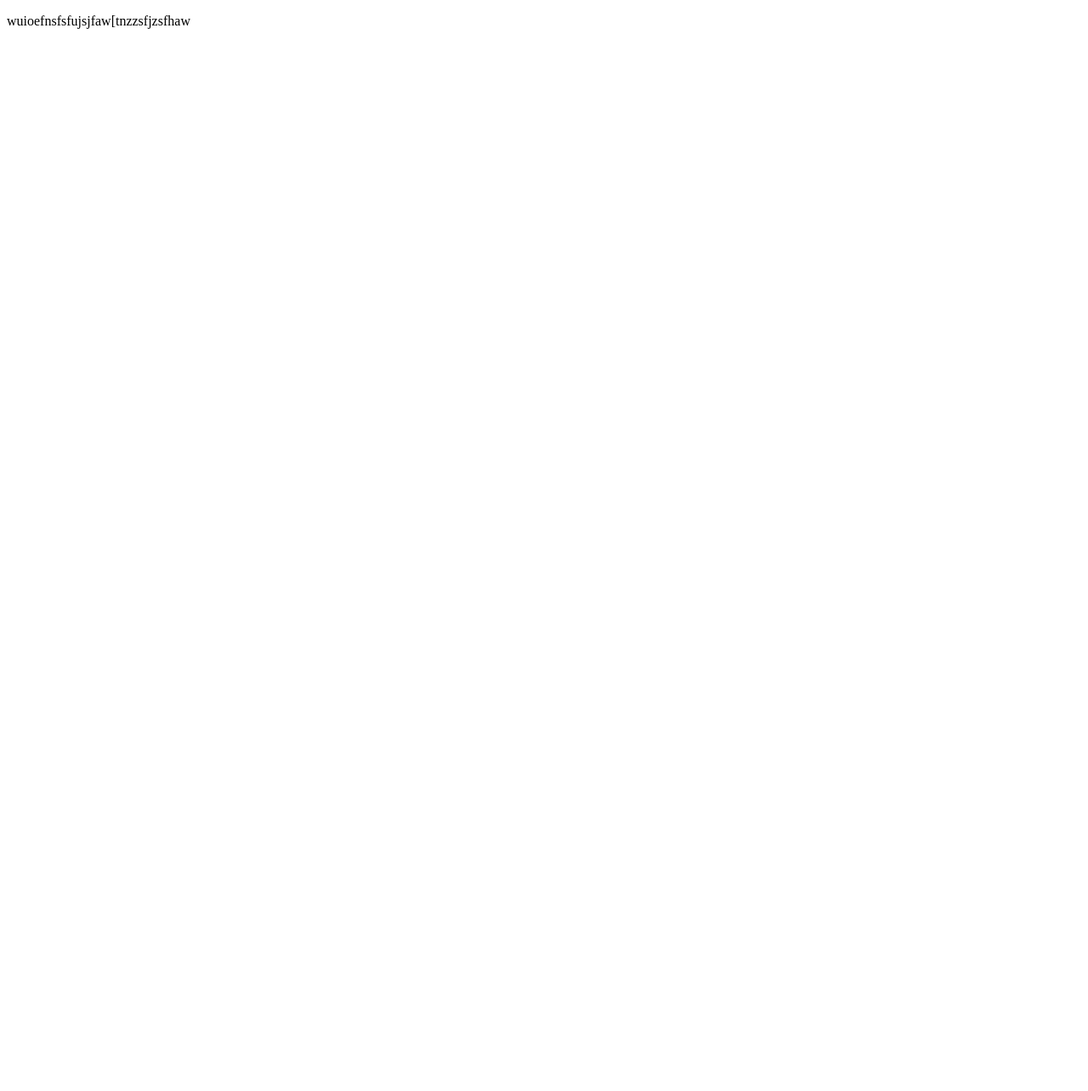
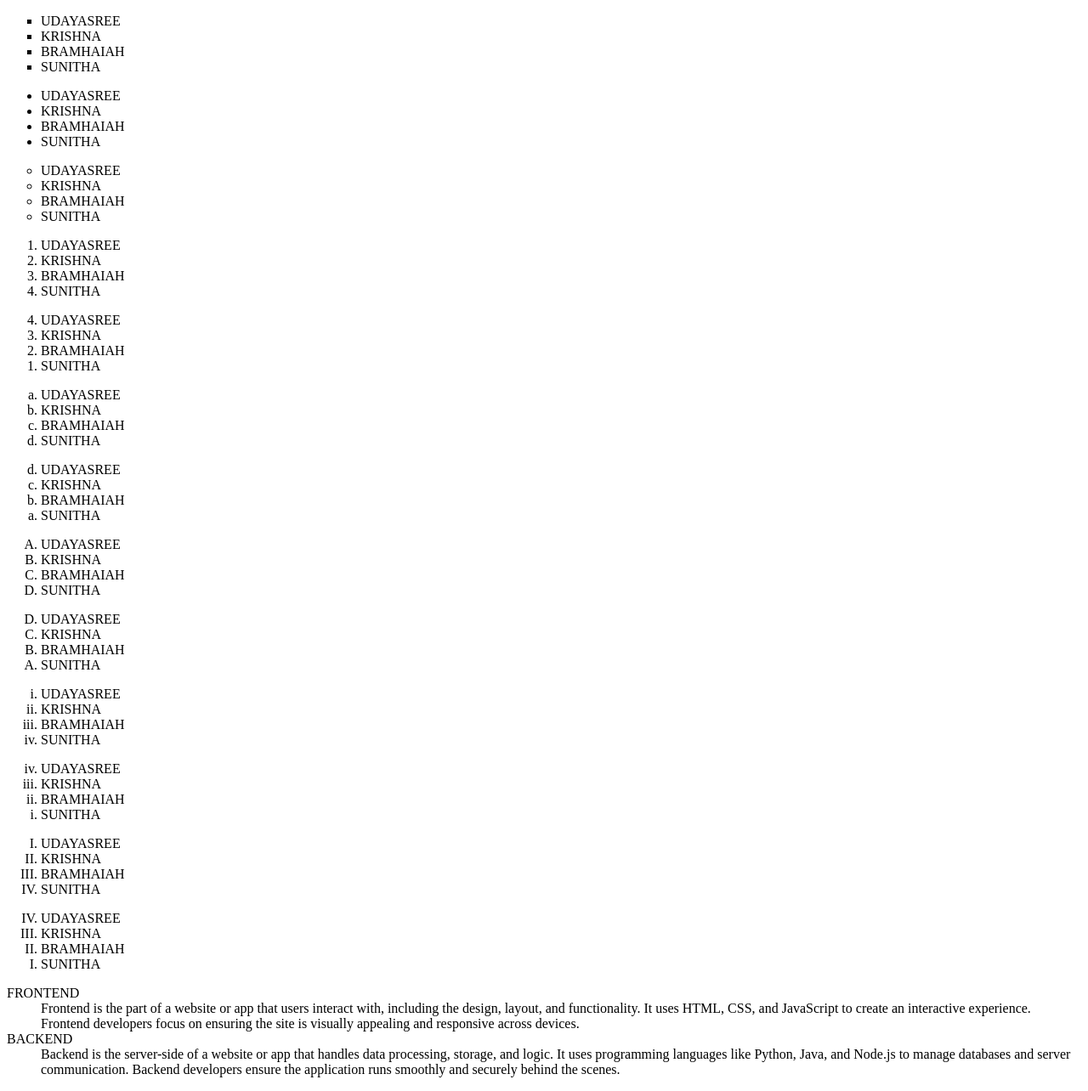
Before and after one commit to Udayasreeboya/batch37r, a plain HTML site: page index.html in a window 1280 px wide. Shown: the whole page at 85% size. Before the commit the page ends 800 px from the top, so only its background shows below. Drawn offline with Linux system fonts and the light colour scheme.

Commit message:
Add files via upload

```diff
--- a/index.html
+++ b/index.html
@@ -6,6 +6,94 @@
     <title>Document</title>
 </head>
 <body>
-    <p>wuioefnsfsfujsjfaw[tnzzsfjzsfhaw</p>
+    <ul type="square">
+        <li>UDAYASREE</li>
+        <li>KRISHNA</li>
+        <li>BRAMHAIAH</li>
+        <li>SUNITHA</li>
+    </ul>
+    <ul type="disc">
+        <li>UDAYASREE</li>
+        <li>KRISHNA</li>
+        <li>BRAMHAIAH</li>
+        <li>SUNITHA</li>
+    </ul>
+    <ul type="circle">
+        <li>UDAYASREE</li>
+        <li>KRISHNA</li>
+        <li>BRAMHAIAH</li>
+        <li>SUNITHA</li>
+    </ul>
+    <ol type="1">
+        <li>UDAYASREE</li>
+        <li>KRISHNA</li>
+        <li>BRAMHAIAH</li>
+        <li>SUNITHA</li>
+    </ol>
+    <ol type="1" reversed>
+        <li>UDAYASREE</li>
+        <li>KRISHNA</li>
+        <li>BRAMHAIAH</li>
+        <li>SUNITHA</li>
+    </ol>
+    <ol type="a">
+        <li>UDAYASREE</li>
+        <li>KRISHNA</li>
+        <li>BRAMHAIAH</li>
+        <li>SUNITHA</li>
+    </ol>
+    <ol type="a" reversed>
+        <li>UDAYASREE</li>
+        <li>KRISHNA</li>
+        <li>BRAMHAIAH</li>
+        <li>SUNITHA</li>
+    </ol>
+    <ol type="A">
+        <li>UDAYASREE</li>
+        <li>KRISHNA</li>
+        <li>BRAMHAIAH</li>
+        <li>SUNITHA</li>
+    </ol>
+    <ol type="A" reversed>
+        <li>UDAYASREE</li>
+        <li>KRISHNA</li>
+        <li>BRAMHAIAH</li>
+        <li>SUNITHA</li>
+    </ol>
+    <ol type="i">
+        <li>UDAYASREE</li>
+        <li>KRISHNA</li>
+        <li>BRAMHAIAH</li>
+        <li>SUNITHA</li>
+    </ol>
+    <ol type="i" reversed>
+        <li>UDAYASREE</li>
+        <li>KRISHNA</li>
+        <li>BRAMHAIAH</li>
+        <li>SUNITHA</li>
+    </ol>
+
+    <ol type="I">
+        <li>UDAYASREE</li>
+        <li>KRISHNA</li>
+        <li>BRAMHAIAH</li>
+        <li>SUNITHA</li>
+    </ol>
+    <ol type="I" reversed>
+        <li>UDAYASREE</li>
+        <li>KRISHNA</li>
+        <li>BRAMHAIAH</li>
+        <li>SUNITHA</li>
+    </ol>
+    <dl>
+        <dt>FRONTEND</dt>
+        <dd>Frontend is the part of a website or app that users interact with, including the design, layout, and functionality. It uses HTML, CSS, and JavaScript to create an interactive experience. Frontend developers focus on ensuring the site is visually appealing and responsive across devices.
+
+        </dd>
+        <dt>BACKEND</dt>
+        <dd>Backend is the server-side of a website or app that handles data processing, storage, and logic. It uses programming languages like Python, Java, and Node.js to manage databases and server communication. Backend developers ensure the application runs smoothly and securely behind the scenes.</dd>
+    </dl>
+
+
 </body>
 </html>
```
